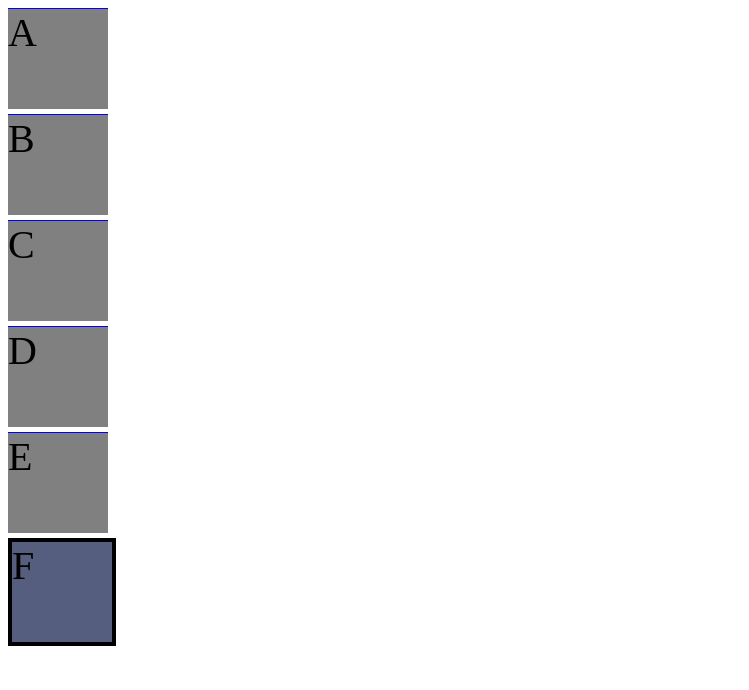
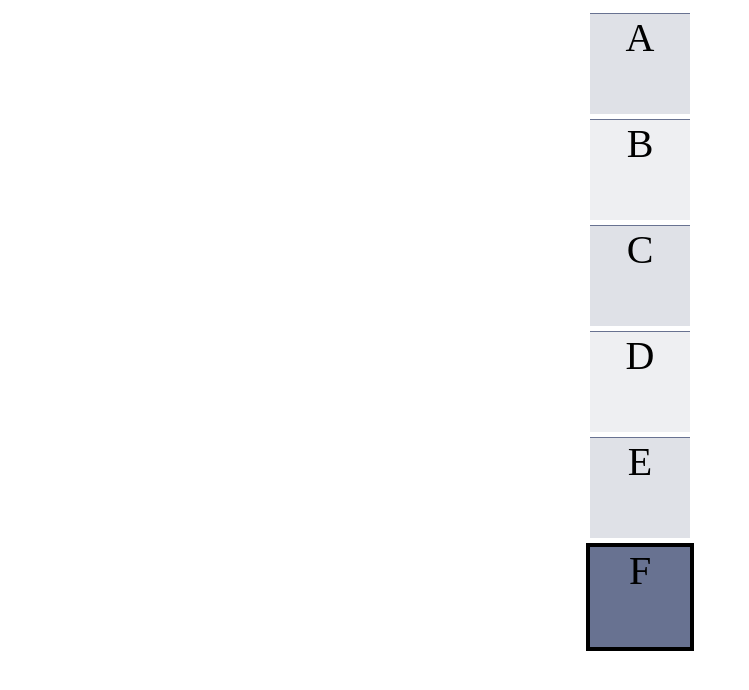
Before and after one commit to chunyuen0812/CS142EX, a plain HTML site: page CS142 Project 1/index.html in a window 1280 px wide. Shown: the whole page, without its empty margins (0-749 px from the left). Drawn offline with Linux system fonts and the light colour scheme.

Commit message:
project 1 updated

```diff
--- a/CS142 Project 1/index.html
+++ b/CS142 Project 1/index.html
@@ -11,11 +11,11 @@
 
 <body>
     <div class="container">
-        <div class="normal">A</div>
-        <div class="normal">B</div>
-        <div class="normal">C</div>
-        <div class="normal">D</div>
-        <div class="normal">E</div>
+        <div class="normal-1">A</div>
+        <div class="normal-2">B</div>
+        <div class="normal-1">C</div>
+        <div class="normal-2">D</div>
+        <div class="normal-1">E</div>
         <div class="F-Style">F</div>
     </div>
 </body>
--- a/CS142 Project 1/styleA.css
+++ b/CS142 Project 1/styleA.css
@@ -1,12 +1,23 @@
-.normal {
+.normal-1 {
     height: 100px;
     width: 100px;
     font-size: 40px;
-    border-top: 1px solid blue;
-    background-color: gray;
+    font-style: Tahoma;
+    text-align: center;
+    border-top: 1px solid #687291;
+    background-color: #dfe1e7;
     margin-top: 5px;
-    position: relative;
-    position: (50%,50%);
+}
+
+.normal-2 {
+    height: 100px;
+    width: 100px;
+    font-size: 40px;
+    font-style: Tahoma;
+    text-align: center;
+    border-top: 1px solid #687291;
+    background-color: #eeeff2;
+    margin-top: 5px;
 }
 
 .F-Style {
@@ -14,6 +25,15 @@
     height: 100px;
     width: 100px;
     font-size: 40px;
-    background-color: rgb(85,94,126);
+    font-style: Tahoma;
+    background-color: #687291;
     margin-top: 5px;
+    text-align: center;
 }
+
+.container {
+    display: flex;
+    flex-direction: column;
+    align-items: center;
+    justify-content: center;
+}
```
